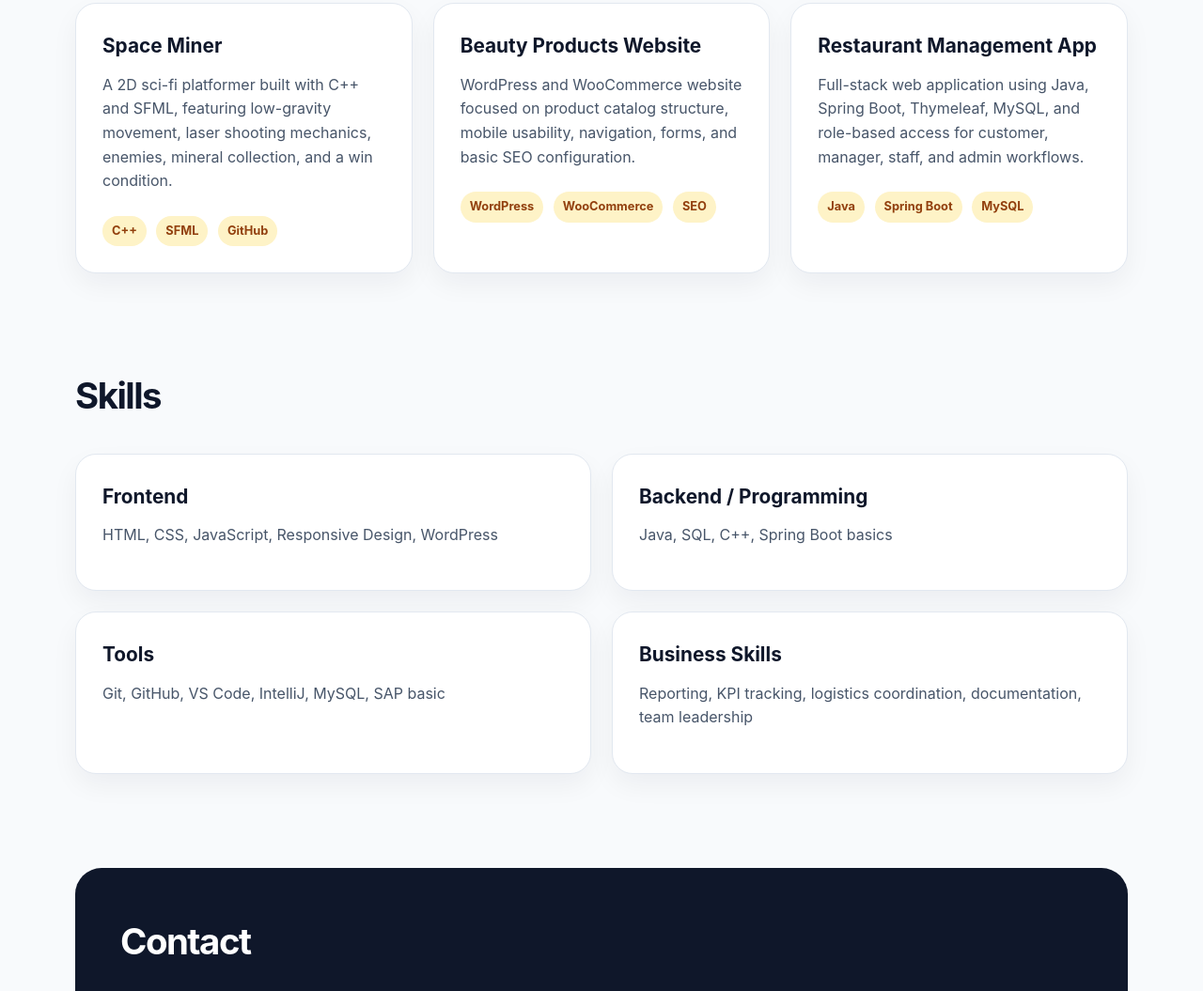
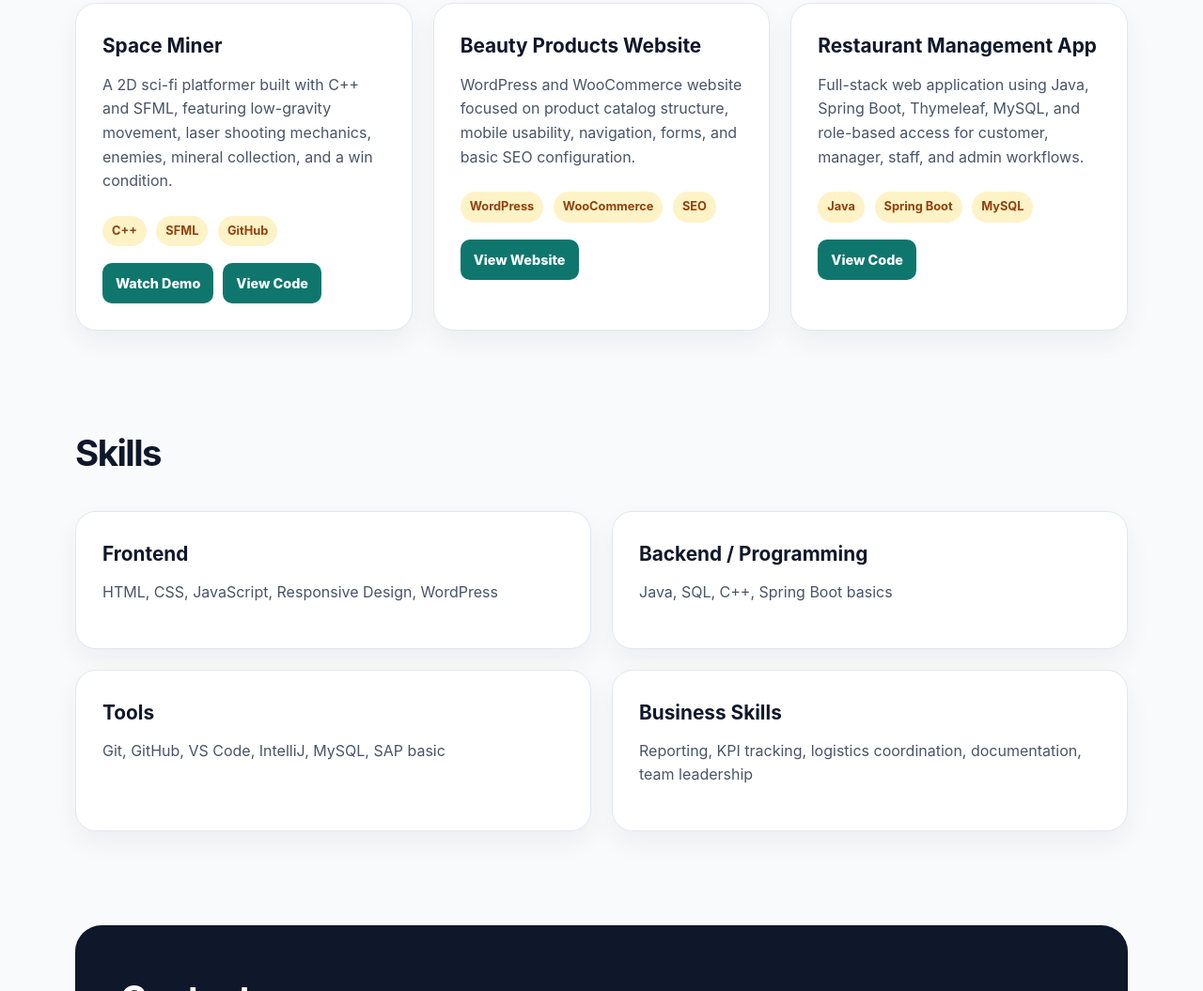
Before and after one commit to MarcoNaredo14/MarcoNaredo14.github.io, a plain HTML site: page index.html in a window 1280 px wide. Shown: the part 1299-2354 px from the top of the page at 94% size. Drawn offline with Linux system fonts and the light colour scheme.

Commit message:
Add project links to portfolio cards

```diff
--- a/index.html
+++ b/index.html
@@ -80,9 +80,15 @@
             A 2D sci-fi platformer built with C++ and SFML, featuring low-gravity movement,
             laser shooting mechanics, enemies, mineral collection, and a win condition.
           </p>
+
           <span>C++</span>
           <span>SFML</span>
           <span>GitHub</span>
+
+          <div class="project-links">
+            <a href="https://youtu.be/X4gTz3olX1w" target="_blank">Watch Demo</a>
+            <a href="https://github.com/MarcoNaredo14/LabOfLegends" target="_blank">View Code</a>
+          </div>
         </article>
 
         <article class="card">
@@ -91,9 +97,14 @@
             WordPress and WooCommerce website focused on product catalog structure,
             mobile usability, navigation, forms, and basic SEO configuration.
           </p>
+
           <span>WordPress</span>
           <span>WooCommerce</span>
           <span>SEO</span>
+
+          <div class="project-links">
+            <a href="https://kmetoile.morfomarketing.com" target="_blank">View Website</a>
+          </div>
         </article>
 
         <article class="card">
@@ -102,9 +113,14 @@
             Full-stack web application using Java, Spring Boot, Thymeleaf, MySQL,
             and role-based access for customer, manager, staff, and admin workflows.
           </p>
+
           <span>Java</span>
           <span>Spring Boot</span>
           <span>MySQL</span>
+
+          <div class="project-links">
+            <a href="https://github.com/MarcoNaredo14" target="_blank">View Code</a>
+          </div>
         </article>
       </div>
     </section>
--- a/style.css
+++ b/style.css
@@ -268,6 +268,28 @@ h1 {
   color: #92400e;
 }
 
+.project-links {
+  display: flex;
+  gap: 10px;
+  flex-wrap: wrap;
+  margin-top: 18px;
+}
+
+.project-links a {
+  padding: 10px 14px;
+  border-radius: 10px;
+  background: #0f766e;
+  color: #ffffff;
+  font-size: 0.9rem;
+  font-weight: 800;
+  transition: transform 0.2s ease, background 0.2s ease;
+}
+
+.project-links a:hover {
+  transform: translateY(-2px);
+  background: #115e59;
+}
+
 .skills-grid {
   display: grid;
   grid-template-columns: repeat(2, 1fr);
@@ -382,6 +404,15 @@ body.dark-mode .theme-toggle:hover {
   background: #134e4a;
 }
 
+body.dark-mode .project-links a {
+  background: #14b8a6;
+  color: #020617;
+}
+
+body.dark-mode .project-links a:hover {
+  background: #5eead4;
+}
+
 body.dark-mode .contact {
   background: #042f2e;
 }
```
